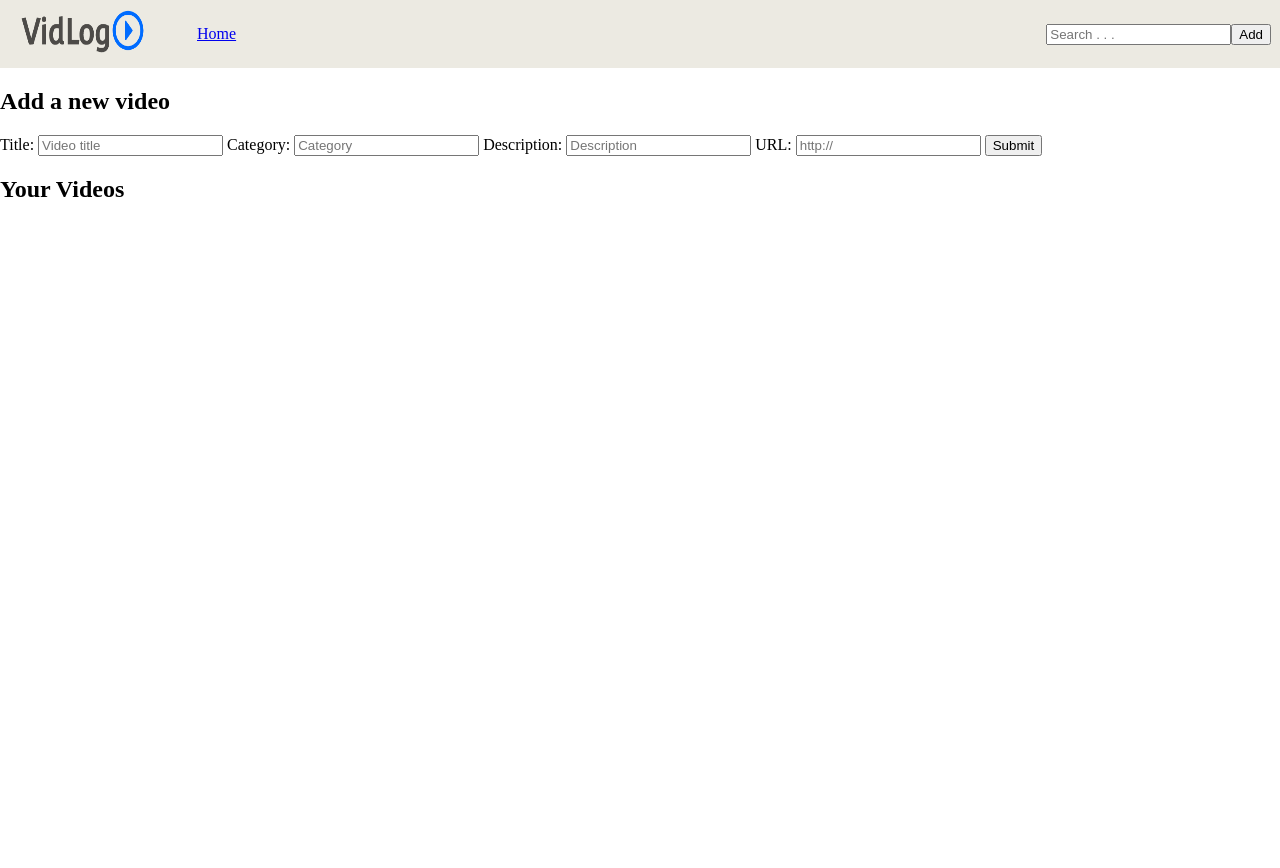
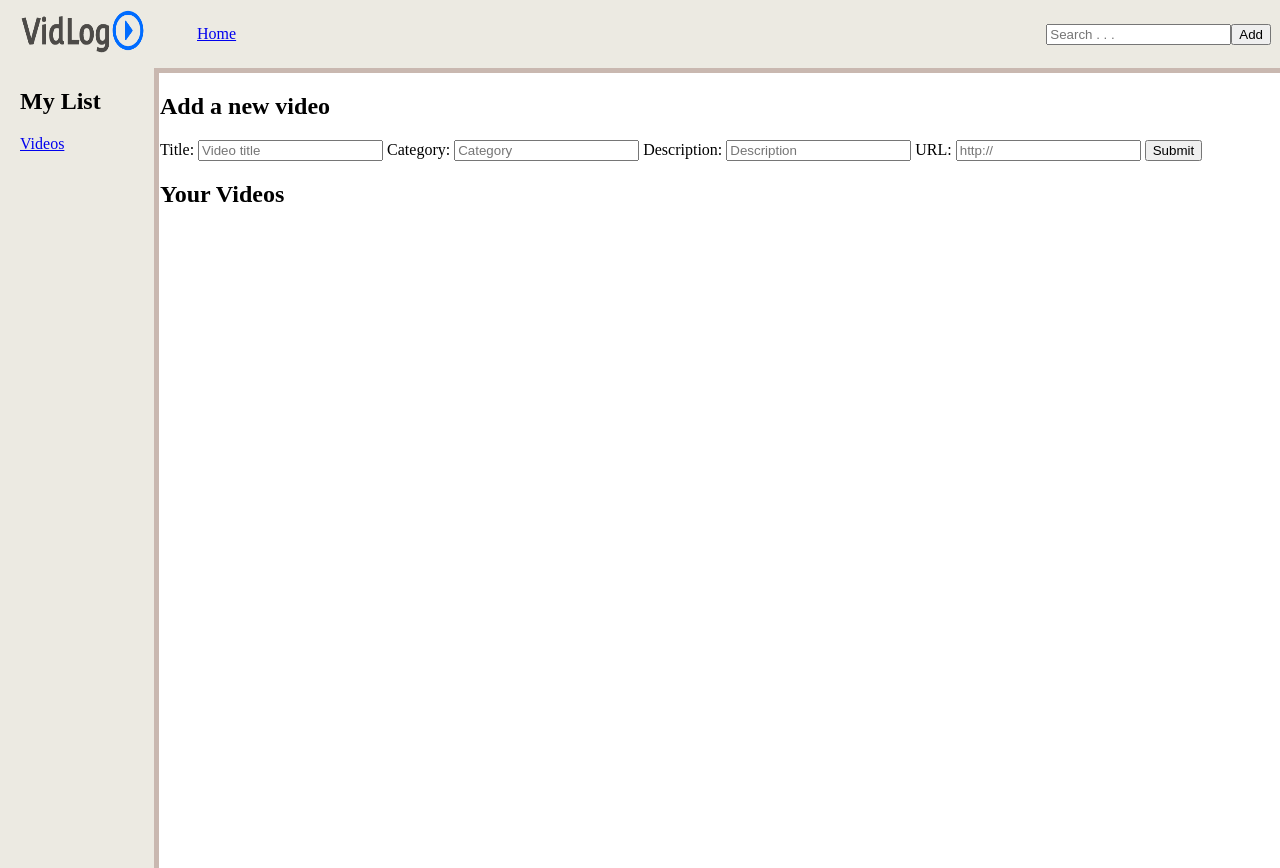
Before and after one commit to op9674a/MEAN-Youtube-Catalog, a website: page public/index.html in a window 1280 px wide. Before the commit the page ends 800 px from the top, so only its background shows below. Drawn offline with nearby package versions, Linux system fonts and the light colour scheme; no server answers.

Commit message:
added sidenav and main content borders

```diff
--- a/public/css/app.css
+++ b/public/css/app.css
@@ -1,19 +1,15 @@
 body {
     margin: auto;
-
+    height: 100%;
+    justify-content: flex-start;
 }
 
 .container {
     display: flex;
     margin: 0 auto;
     background-color: #eceae2;
-
-}
-
-.card {
-    background-color: #ffffff;
-    display: flex;
-    flex-wrap: wrap;
+    justify-content: center;
+    height: 100%;
     flex-direction: row;
 }
 
@@ -52,3 +48,30 @@ ul {
     margin-left: auto;
     padding: 2px;
 }
+
+.side-nav{
+    /* top:0; */
+    /* bottom:0; */
+    height: 100%;
+    width: 12%;
+    text-indent: 20px;
+    flex-wrap: wrap;
+    flex-direction: column;
+    position: absolute;
+    border-right: 5px solid #c9b8b0;
+    background-color: #eceae2;
+}
+
+.wrapper{
+    display: flex;
+    flex-wrap: wrap;
+    border-top: 5px solid #c9b8b0;
+}
+
+.card {
+    padding-left: 10em;
+    background-color: #ffffff;
+    justify-content: center;
+    flex-wrap: wrap;
+    flex-direction: row;
+}
--- a/public/index.html
+++ b/public/index.html
@@ -25,12 +25,29 @@
                     <li>
                         <button type="submit" class="btn">Add</button>
                     </li>
-
                 </ul>
             </nav>
+
             </div>
 
+
+                <div class="side-nav">
+                        <h2>My List</h2>
+                        <ul>
+                            <li>
+                                <a href="#">Videos</a>
+                            </li>
+                        </ul>
+                </div>
+
+
+
+
+
         <!-- Create Video -->
+        <div class="wrapper">
+
+
         <div class="card">
             <form ng-submit="ctrl.createVideo()">
                 <h2>Add a new video</h2>
@@ -73,6 +90,8 @@
         </div>
         </div>
 
+            </div>
+
 
 
 
```
